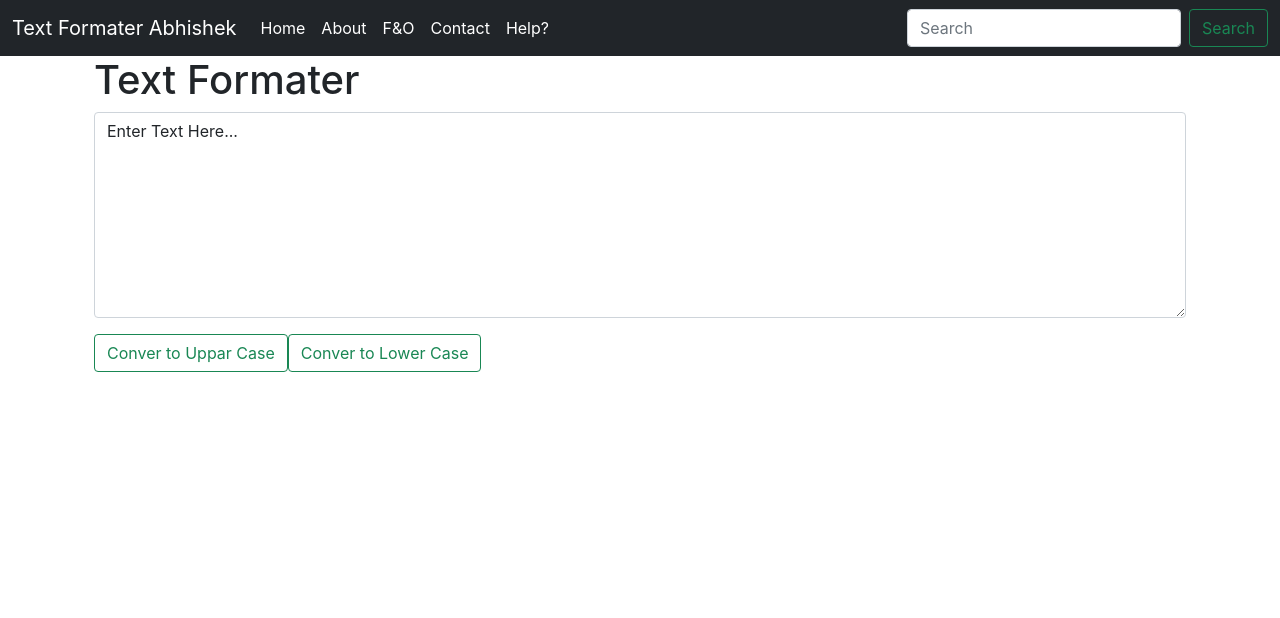
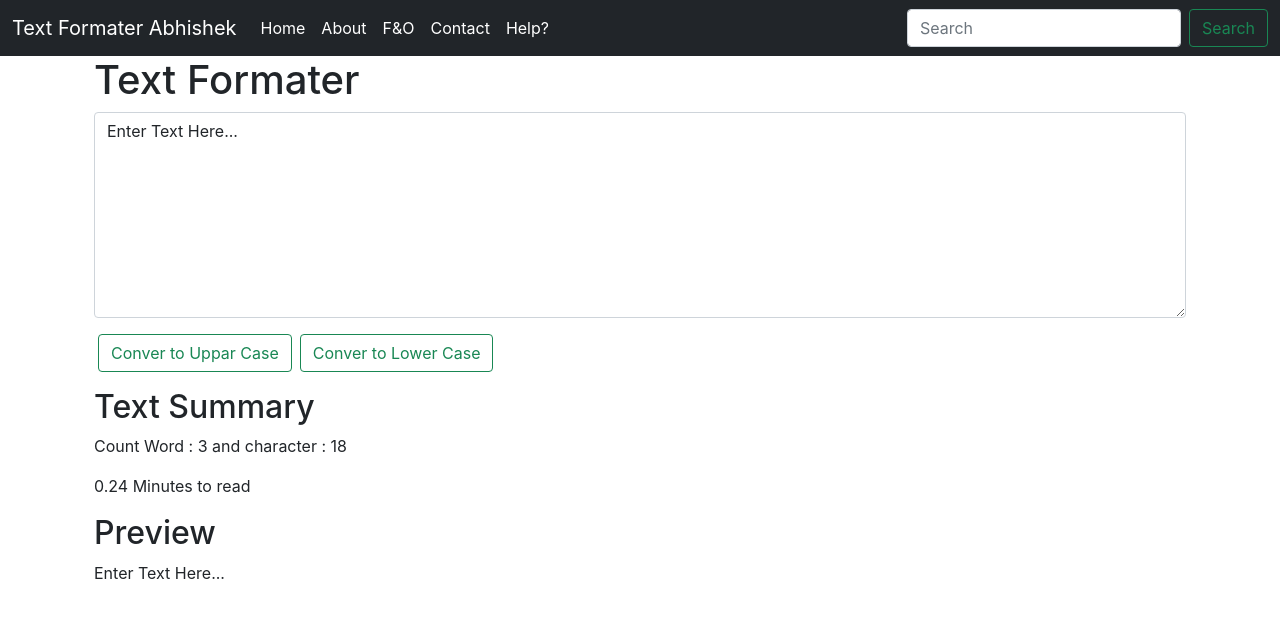
Before and after one commit to Abhisheksharma004/React-CWH, a React (Create React App) app in the folder textformater/: page / in a window 1280 px wide. Shown: the top 618 px of the page. Built offline with nearby package versions, Linux system fonts and the light colour scheme.

Commit message:
add to word or text counter and preview

```diff
--- a/textformater/src/components/TextBox.js
+++ b/textformater/src/components/TextBox.js
@@ -21,14 +21,23 @@ function TextBox() {
     const [text, setText] = useState("Enter Text Here...");
 
     return (
-        <div className="container mb-5">
+        <>
+        <div className="container mb-3">
             <h1>Text Formater</h1>
             <div className="mb-3">
                 <textarea className="form-control" rows="8" value={text} onChange={hendleOnChange} placeholder='Enter Text Here'></textarea>
             </div>
-            <button type="button" className="btn btn-outline-success" onClick={handleOnClick}>Conver to Uppar Case</button>
-            <button type="button" className="btn btn-outline-success" onClick={handleOnClickLow}>Conver to Lower Case</button>
+            <button type="button" className="btn btn-outline-success mx-1" onClick={handleOnClick}>Conver to Uppar Case</button>
+            <button type="button" className="btn btn-outline-success mx-1" onClick={handleOnClickLow}>Conver to Lower Case</button>
         </div>
+        <div className="container my-3">
+            <h2>Text Summary</h2>
+            <p>Count Word : {text.split(" ").length} and character : {text.length} </p>
+            <p>{0.08 * text.split(" ").length} Minutes to read</p>
+            <h2>Preview</h2>
+            <p>{text}</p>
+        </div>
+        </>
     )
 }
 
```
